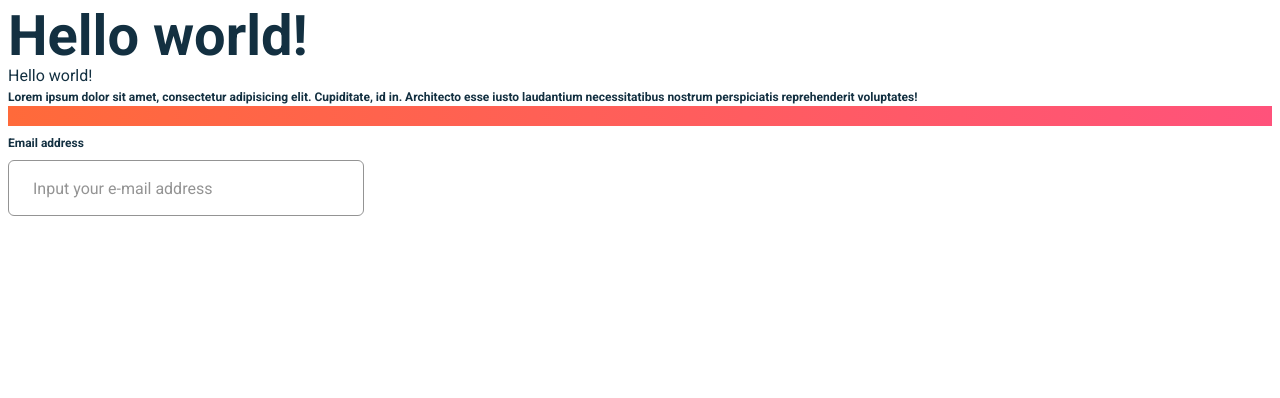
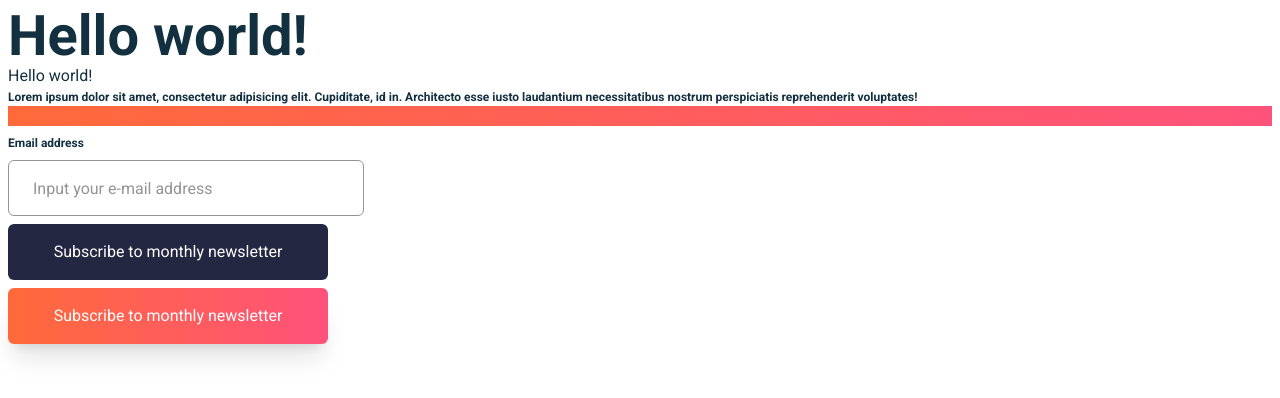
Before and after one commit to lordever/react-tailwind-sandbox, a React (Create React App) app: page / in a window 1280 px wide. Shown: the top 398 px of the page. Built offline with nearby package versions, Linux system fonts and the light colour scheme.

Commit message:
Button component is completed

```diff
--- a/src/App.tsx
+++ b/src/App.tsx
@@ -2,6 +2,7 @@ import React, {useState} from 'react';
 import './App.css';
 import TextInput from "./components/text-input/text-input.component";
 import {isValidEmail} from "./utils/email.util";
+import Button from "./components/button/button.component";
 
 function App() {
     const [value, setValue] = useState("");
@@ -34,6 +35,11 @@ function App() {
                 />
             </div>
 
+            <div className='flex flex-col gap-2 mt-2 max-w-[320px]'>
+                <Button name={'Subscribe to monthly newsletter'} onClick={() => {}} variant={'primary'} />
+                <Button name={'Subscribe to monthly newsletter'} onClick={() => {}} variant={'secondary'} />
+            </div>
+
         </div>
     );
 }
--- /dev/null
+++ b/src/components/button/button.component.tsx
@@ -0,0 +1,24 @@
+import React, {FC} from 'react';
+import clsx from 'clsx';
+
+interface ButtonProps {
+    name: string;
+    onClick: () => void;
+    variant: 'primary' | 'secondary'
+}
+
+const Button: FC<ButtonProps> = ({name, onClick, variant}) => {
+    const className = clsx(
+        'py-4 text-white text-preset-2 rounded-md',
+        variant === 'primary' && 'bg-blue-800',
+        variant === 'secondary' && 'bg-gradient-4 shadow-bg-gradient-4 shadow-xl',
+    )
+
+    return (
+        <button className={className} onClick={onClick}>
+            {name}
+        </button>
+    );
+};
+
+export default Button;
```
